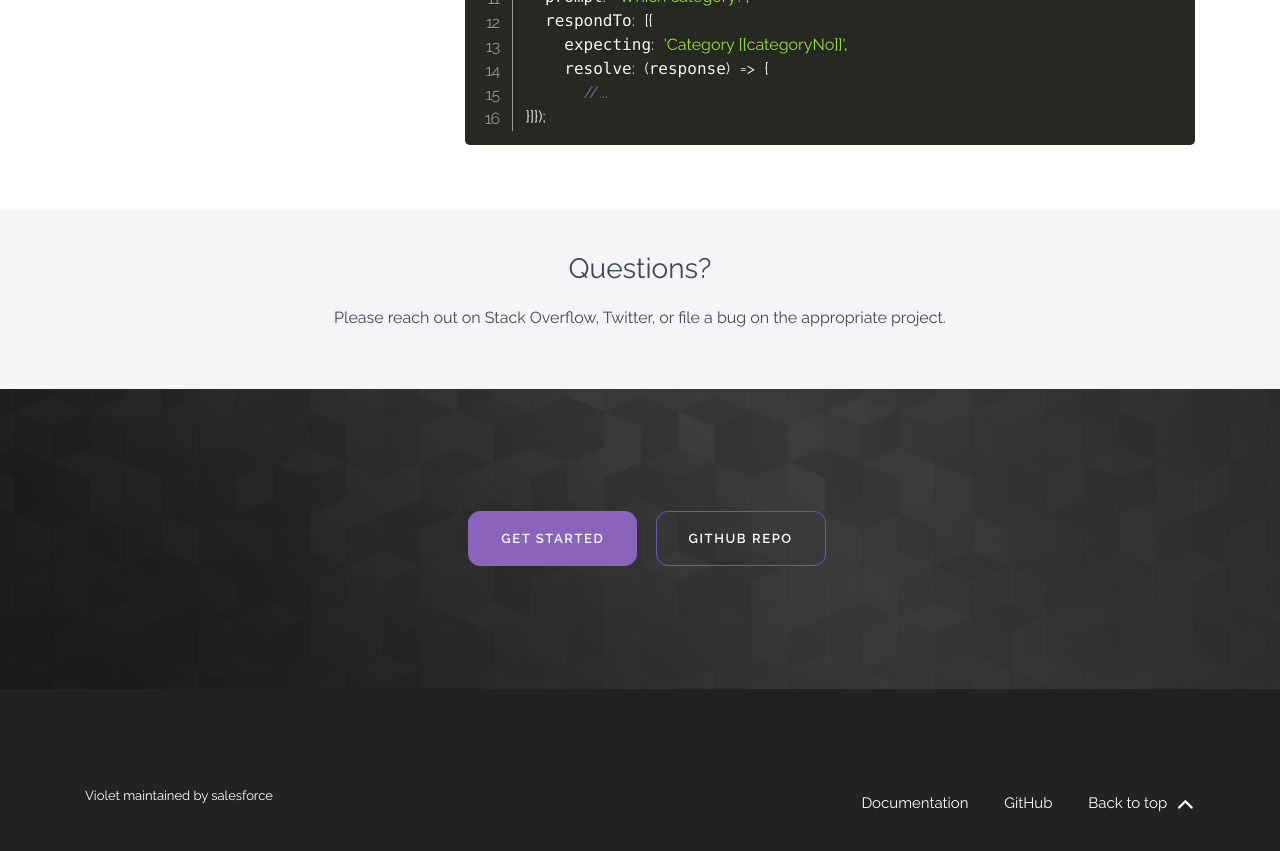
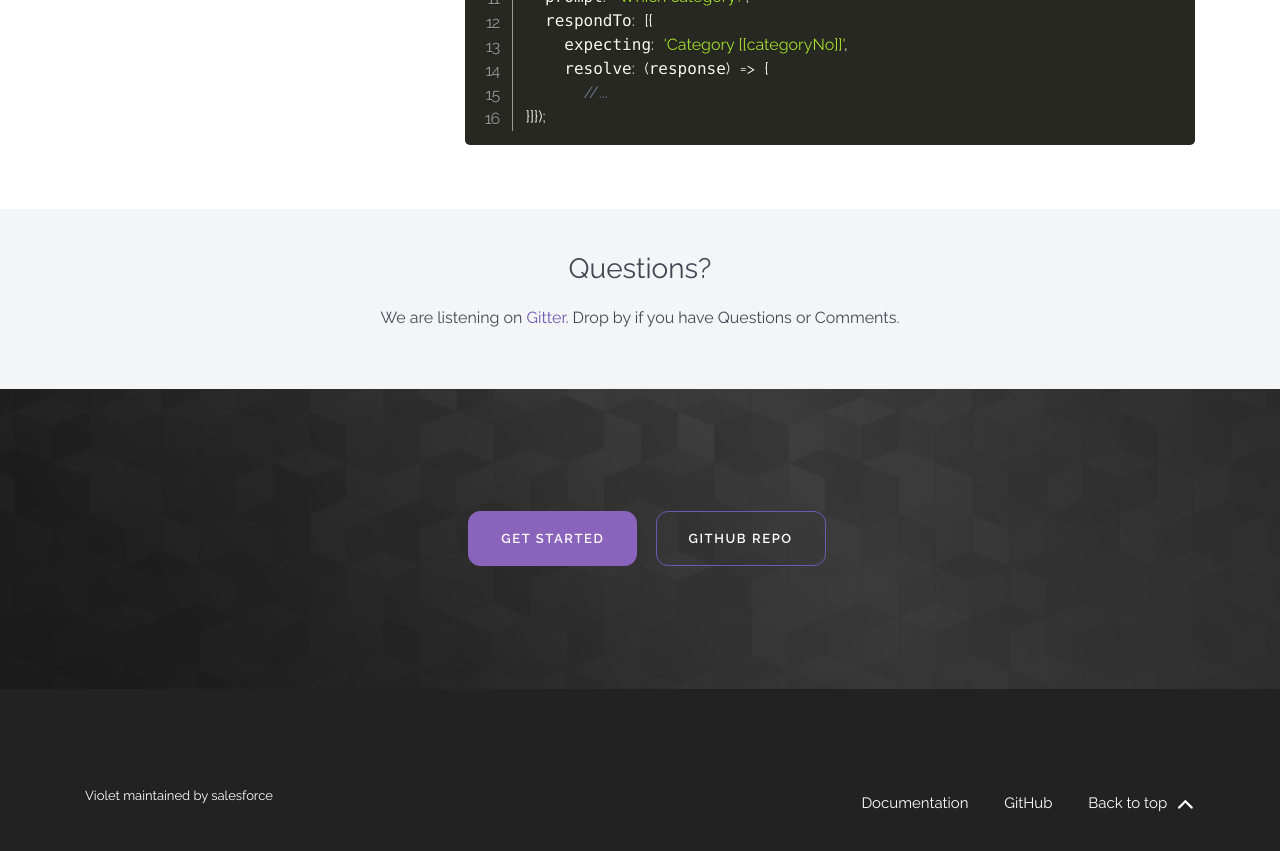
Before and after one commit to salesforce-misc/HelloViolet.ai, a Jekyll site: the page built from index.html, in a window 1280 px wide and 900 px high, scrolled down 1886 px. Shown: the top 851 px of the window. Built offline with Jekyll 4.4.1, drawn with Linux system fonts in a browser that asks for light colours; nearby versions of some CDN libraries; some web fonts are replaced.

Commit message:
pointing people to gitter everywere

```diff
--- a/index.html
+++ b/index.html
@@ -243,7 +243,8 @@ violet.defineGoal({
     <form>
       <div class="row">
         <div class="col-md-12 col-xl-12 text-center">
-          Please reach out on Stack Overflow, Twitter, or file a bug on the appropriate project.<br/><br/>
+          <!-- Please reach out on Stack Overflow, Twitter, or file a bug on the appropriate project.<br/><br/> -->
+          We are listening on <a href="https://gitter.im/HelloViolet-ai/Lobby">Gitter</a>. Drop by if you have Questions or Comments.<br/><br/>
         </div>
         <!-- <div class="col-md-6 col-xl-3">
           <div class="form-group">
```
